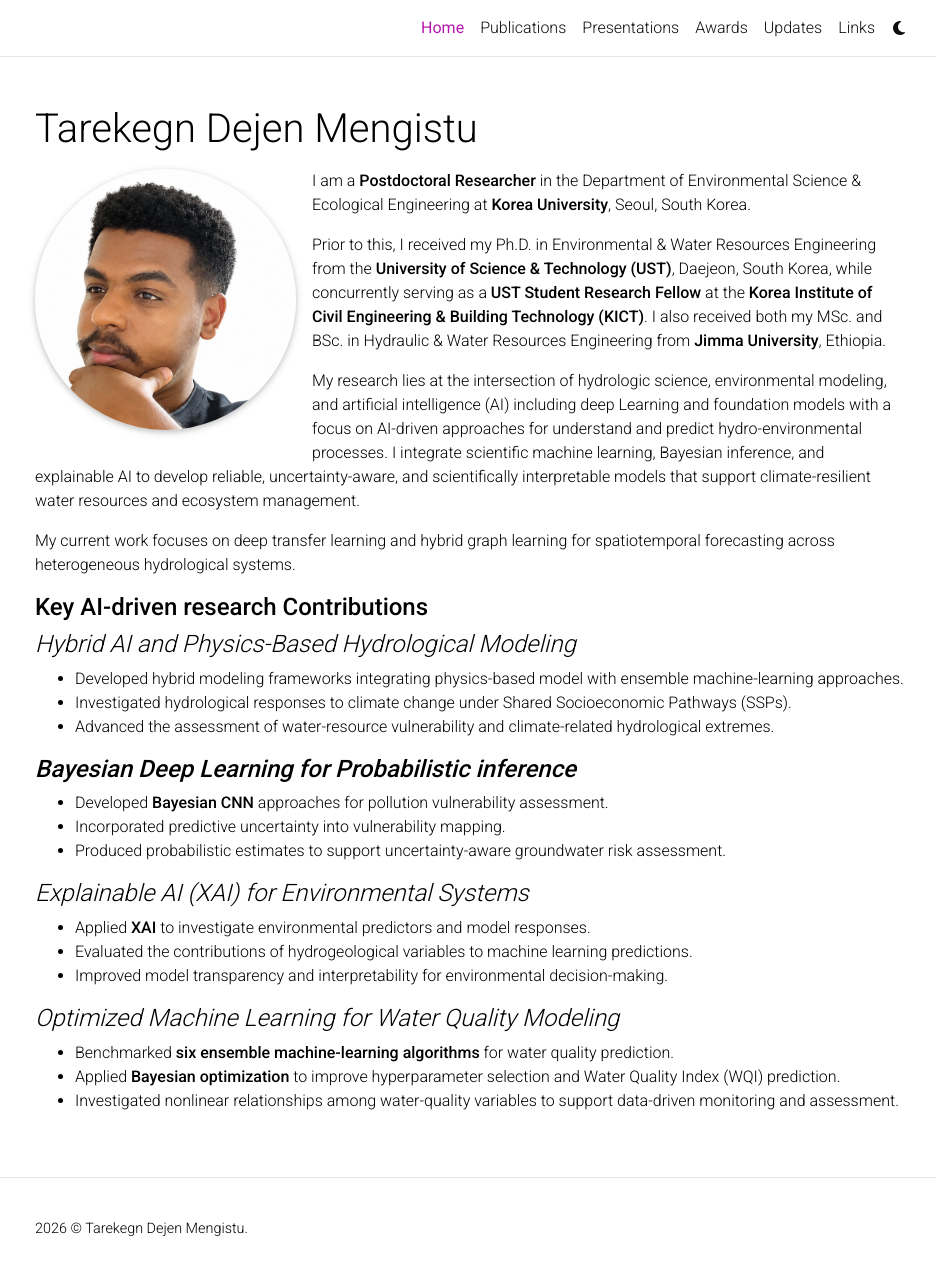
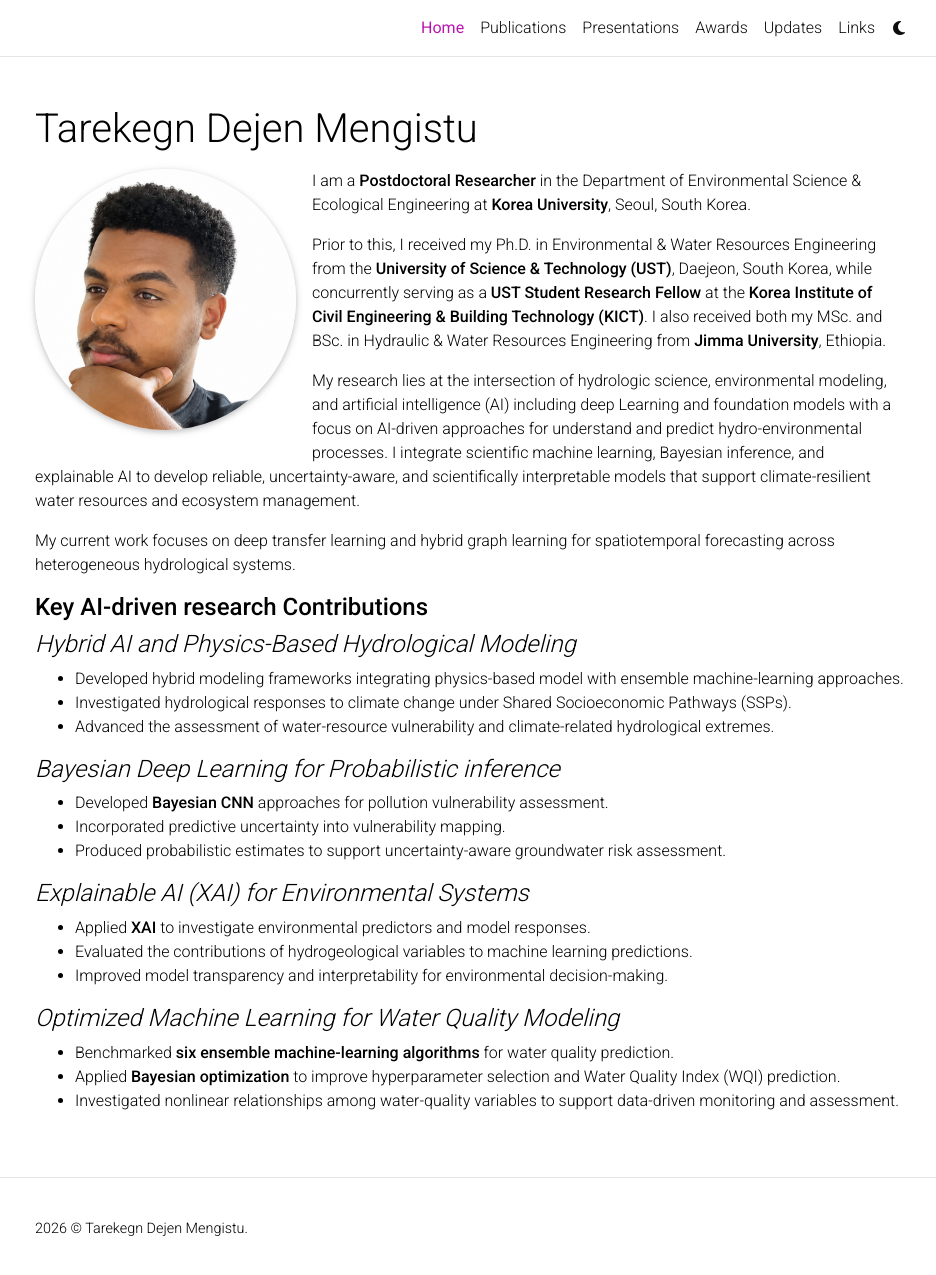
Before and after one commit to tdmengistu/tdmengistu.github.io, a Jekyll site: the page built from _pages/about.md, in a window 1280 px wide and 1280 px high. Shown: the top 1275 px of the window, without its empty margins (170-1106 px from the left). Built offline with Jekyll 4.4.1, drawn with Linux system fonts in a browser that asks for light colours; a style sheet for code colours, icons or effects is not loaded.

```diff
--- a/_pages/about.md
+++ b/_pages/about.md
@@ -31,7 +31,7 @@ My current work focuses on deep transfer learning and hybrid graph learning for
 - Investigated hydrological responses to climate change under Shared Socioeconomic Pathways (SSPs).
 - Advanced the assessment of water-resource vulnerability and climate-related hydrological extremes.
 
-#### ***Bayesian Deep Learning for Probabilistic inference***
+#### *Bayesian Deep Learning for Probabilistic inference*
 
 - Developed **Bayesian CNN** approaches for pollution vulnerability assessment.
 - Incorporated predictive uncertainty into vulnerability mapping.
```
